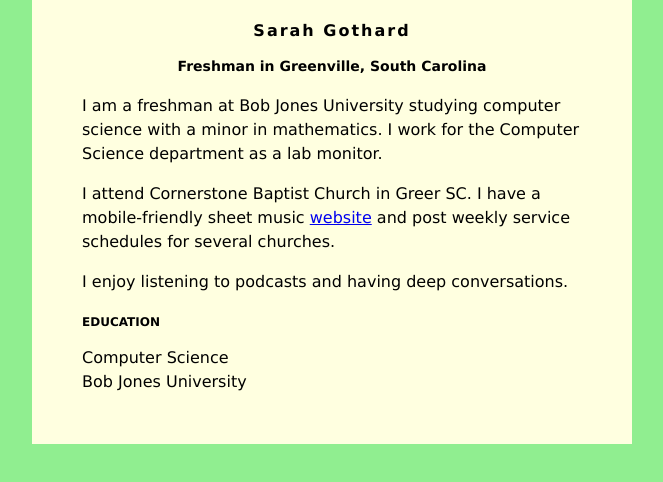
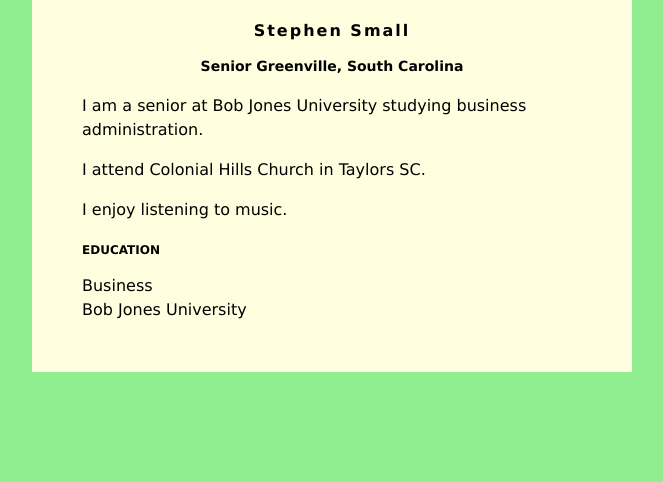
Before and after one commit to Ssmal527BJU/ssmal527bju.github.io, a plain HTML site: page index.html in a window 1280 px wide. Shown: the whole page, without its empty margins (308-971 px from the left). Drawn offline with Linux system fonts and the light colour scheme.

Commit message:
Update index.html

```diff
--- a/index.html
+++ b/index.html
@@ -31,21 +31,19 @@
 </head>
 <body>
     <div id="content">
-        <h1>Sarah Gothard</h1>
-        <h2>Freshman in Greenville, South Carolina</h2>
+        <h1>Stephen Small</h1>
+        <h2>Senior Greenville, South Carolina</h2>
 
-         <p>I am a freshman at Bob Jones University studying computer science with a minor in
-            mathematics. I work for the Computer Science department as a lab monitor.</p>
+         <p>I am a senior at Bob Jones University studying business administration.
+        </p>
          <p>
-            I attend Cornerstone Baptist Church in Greer SC. I have a mobile-friendly
-            sheet music <a href="https://mobilehymns.org/">website</a> and post weekly service
-            schedules for several churches.
+            I attend Colonial Hills Church in Taylors SC.
          </p>
          <p>
-            I enjoy listening to podcasts and having deep conversations.
+            I enjoy listening to music.
          </p>
         <h3>EDUCATION</h3>
-        Computer Science<br />
+        Business<br />
         Bob Jones University
     </div>
 
```
